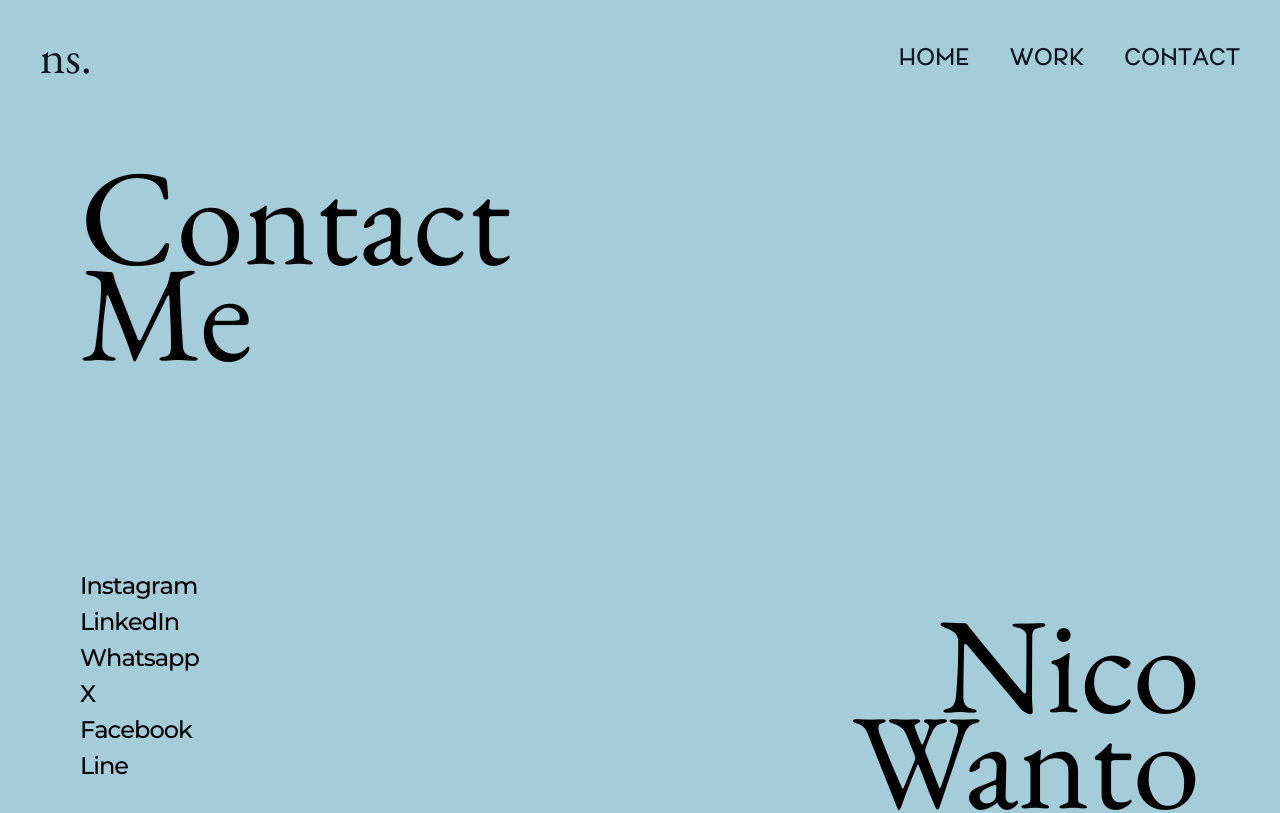
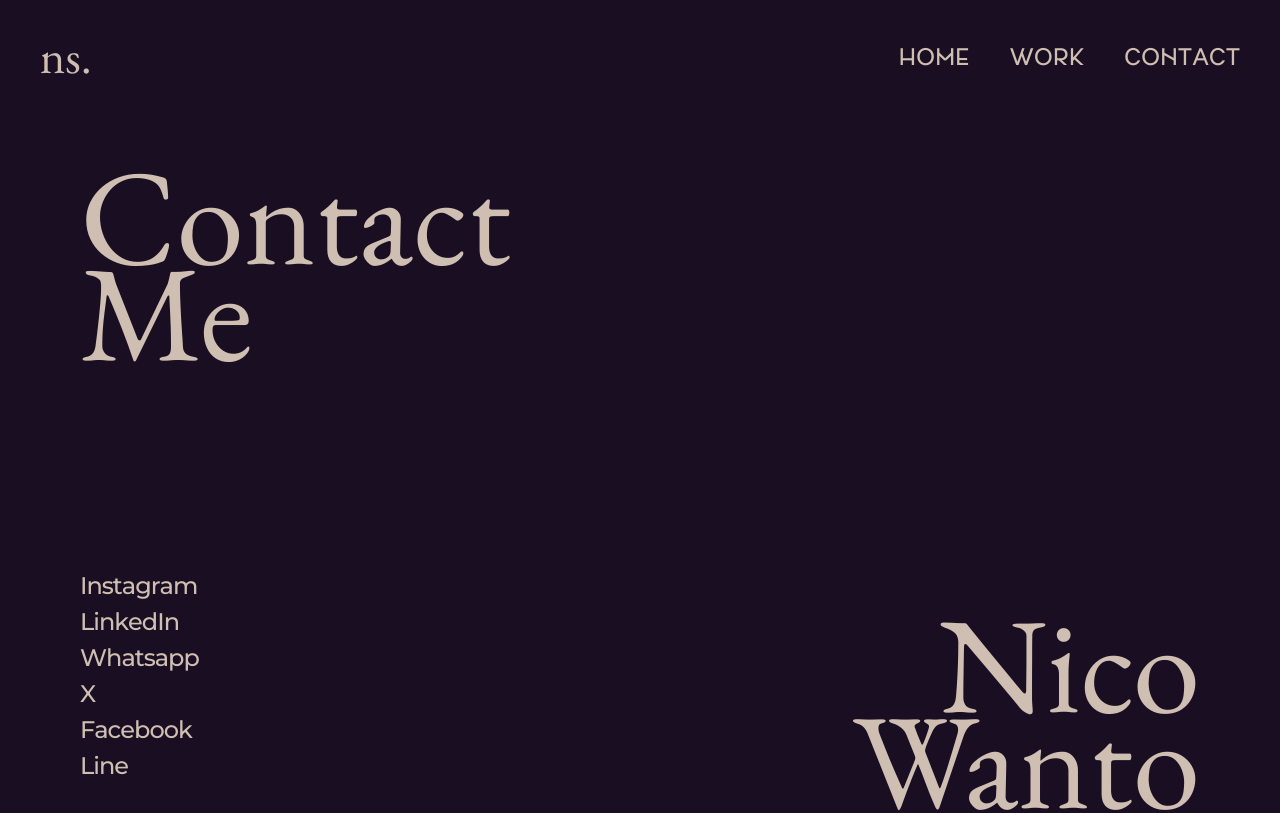
Before and after one commit to VVanto/porto_wanto, a Next.js app: page /contact in a window 1280 px wide. Shown: the top 813 px of the page. Built offline with nearby package versions, Linux system fonts and the light colour scheme.

Commit message:
update(pewarnaan midnight grape)

```diff
--- a/src/components/navbar.jsx
+++ b/src/components/navbar.jsx
@@ -38,8 +38,8 @@ export default function Navbar({ variant = "dark" }) {
 
   const pageColors = {
     "/": "bg-navy",
-    "/work": "bg-green",
-    "/contact": "bg-sky",
+    "/work": "bg-teal",
+    "/contact": "bg-midnightGrape",
   };
 
   const currentSidebarColor =
--- a/src/pages/contact.jsx
+++ b/src/pages/contact.jsx
@@ -35,8 +35,8 @@ function Contact() {
   };
 
   return (
-    <div className="bg-sky">
-      <Navbar variant="light" />
+    <div className="bg-midnightGrape text-beige">
+      <Navbar/>
 
       <div
         className={` grid grid-rows-3 lg:grid-cols-2 lg:grid-rows-2 h-screen ${garam.className}`}
--- a/src/pages/work.jsx
+++ b/src/pages/work.jsx
@@ -18,7 +18,7 @@ const manrope = Manrope({
 });
 function Work() {
   return (
-    <div className="bg-green text-beige">
+    <div className="bg-teal text-beige">
       <Navbar />
       <div className={`${manrope.className}`}>
         <div>
--- a/tailwind.config.mjs
+++ b/tailwind.config.mjs
@@ -24,12 +24,12 @@ export default {
         orange: "#e35214",
         red: "#ED3F32",
         white: "#EEEBE3",
-        sky: "#A4CCD9",
+        teal: "#0f1f20",
         volt: "#e3f460",
         purple: "#4c4fe5",
 
         pink: "#ED2788",
-        green: "#123524",
+        midnightGrape: "#1a0e22",
         blue:"#305CDE",
         navy: "#101523",
         beige: "#cfbeb2",
```
